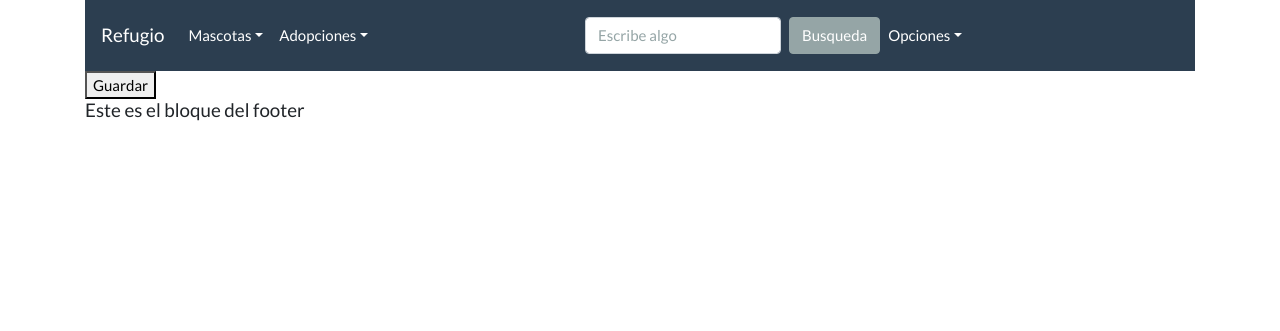
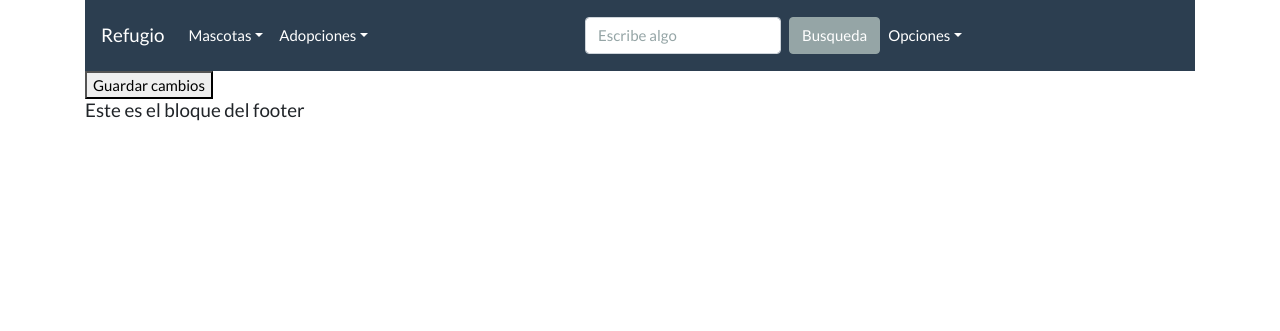
Before and after one commit to Tekorita/refugio, a Django app: page /mascota/nuevo in a window 1280 px wide. Shown: the top 331 px of the page. Run offline with Django 3.2, Linux system fonts and the light colour scheme; parts of the project's set-up code (start-up, migrations or seed data) failed here and were passed over; some libraries are stand-ins or nearby versions.

Commit message:
cambio en btn de form mascota

```diff
--- a/templates/mascota/mascota_form.html
+++ b/templates/mascota/mascota_form.html
@@ -4,6 +4,6 @@
 <form method="post">
 	{% csrf_token %}
 	{{ form.as_p }}
-	<button type="submit">Guardar</button>
+	<button type="submit">Guardar cambios</button>
 </form>
 {% endblock %}
```
